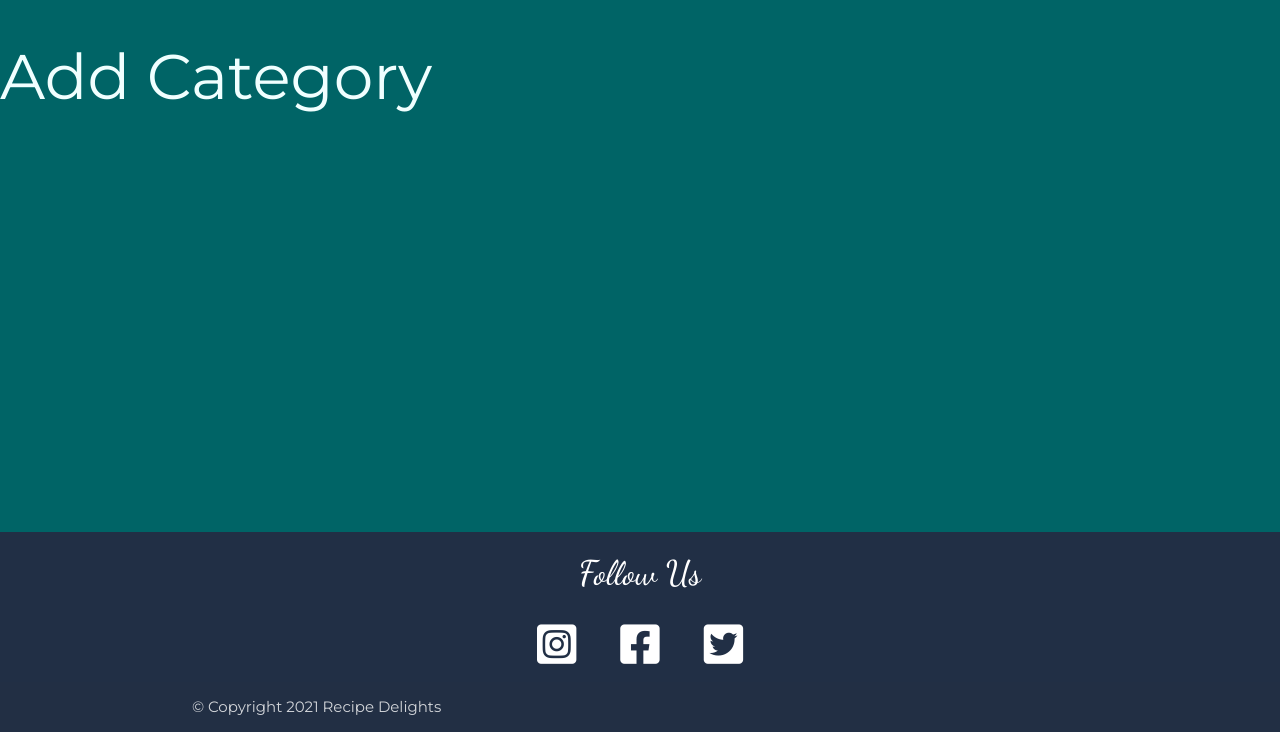
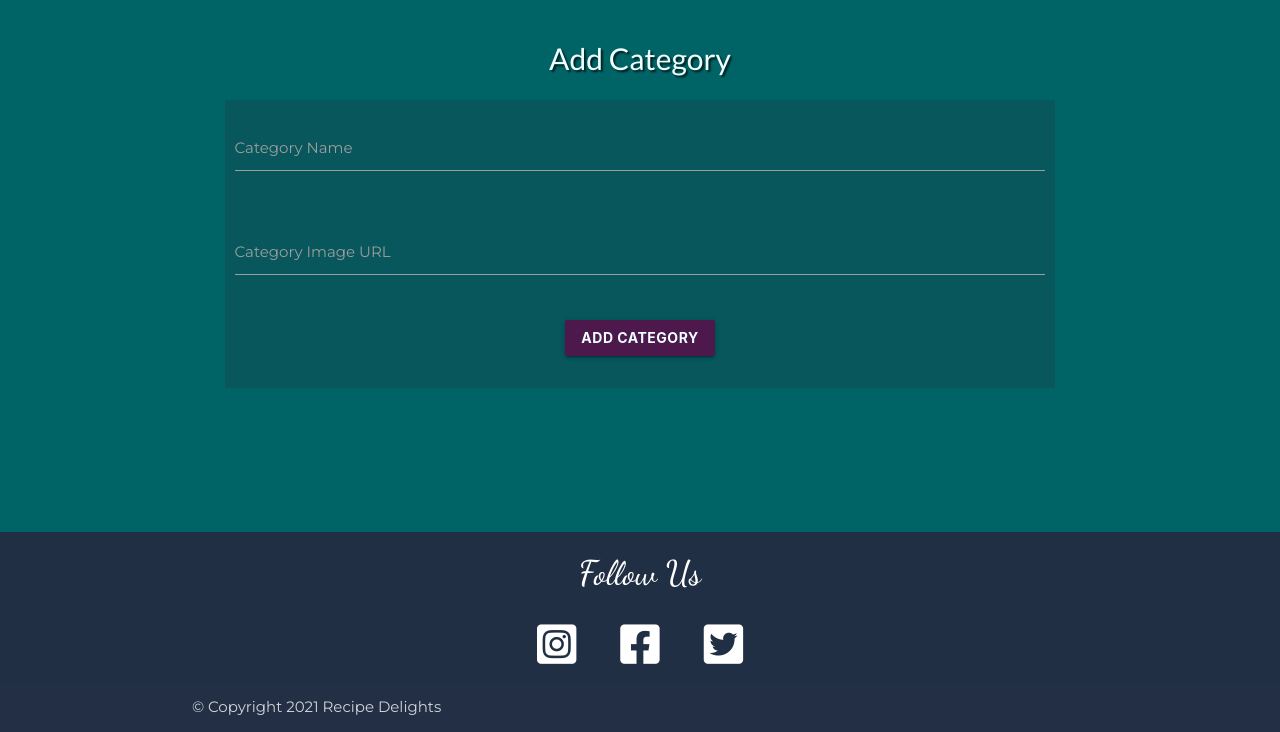
Before and after one commit to RCass172/recipe-delights, a Flask app: page /add_category in a window 1280 px wide. Shown: the part 68-800 px from the top of the page. Run offline with Flask 2, Linux system fonts and the light colour scheme; data that the repository does not hold is empty; some libraries are stand-ins or nearby versions.

Commit message:
Add the add_category form to submit data

```diff
--- a/templates/add_category.html
+++ b/templates/add_category.html
@@ -1,4 +1,28 @@
 {% extends "base.html" %}
 {% block content %}
-    <h1>Add Category</h1>
+    <div>
+        <h1 class="heading-text">Add Category</h1>
+    </div>
+    <div class="row">
+        <form class="col s12 m8 offset-m2" method="POST" action="{{ url_for('add_category') }}">
+            <div class="form-box">
+                <div class="row">
+                    <div class="input-field col s12">
+                        <input id="category_name" name="category_name" type="text" minlength="3" maxlength="75"
+                            class="validate" required>
+                        <label for="recipe_name">Category Name</label>
+                    </div>
+                </div>
+                <div class="row">
+                    <div class="input-field col s12">
+                        <input id="category_img" name="category_img" type="text" class="validate" required>
+                        <label for="category_img">Category Image URL</label>
+                    </div>
+                </div>
+                <div class="row">
+                    <button type="submit" class="btn">Add Category</button>
+                </div>
+            </div>
+        </form>
+    </div>
 {% endblock %}
```
